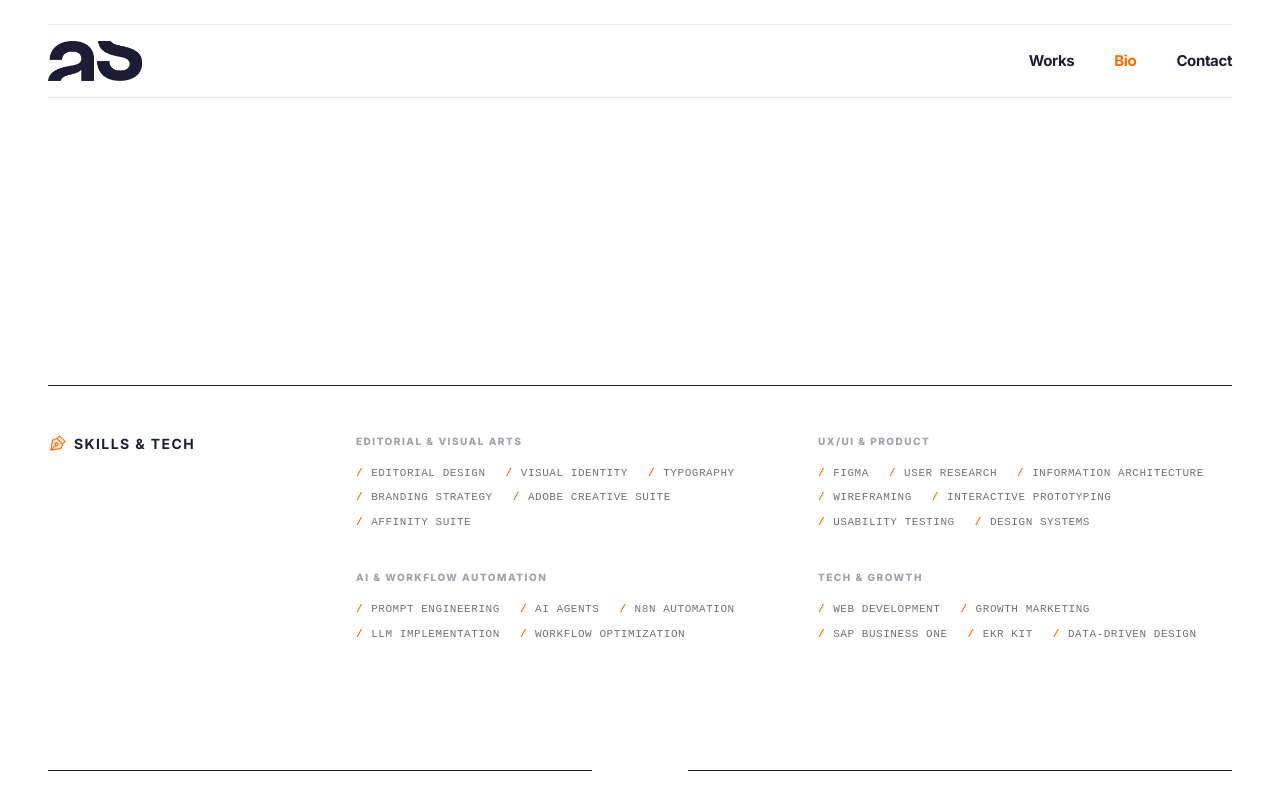
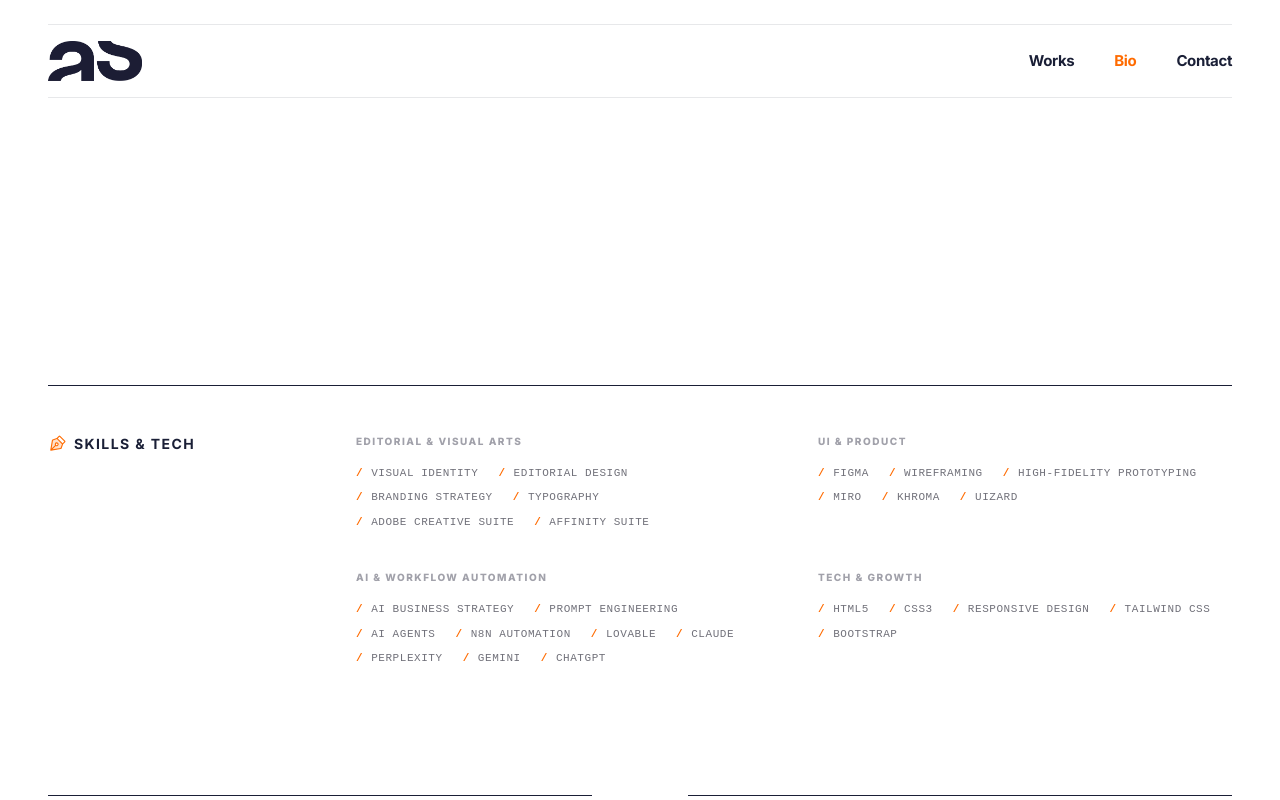
Before and after one commit to AlbertoScalia/portfolio, a React (Vite) app: page /#/bio in a window 1280 px wide. Shown: the top 800 px of the page. Built offline with nearby package versions, Linux system fonts and the light colour scheme.

Commit message:
Skills commit

```diff
--- a/src/pages/Bio.jsx
+++ b/src/pages/Bio.jsx
@@ -16,21 +16,21 @@ export default function Bio() {
     };
 
     const skillCategories = [
-        {
+{
             title: "Editorial & Visual Arts",
-            skills: ["Editorial Design", "Visual Identity", "Typography", "Branding Strategy", "Adobe Creative Suite", "Affinity Suite"]
+            skills: ["Visual Identity", "Editorial Design", "Branding Strategy", "Typography", "Adobe Creative Suite", "Affinity Suite"]
         },
         {
-            title: "UX/UI & Product",
-            skills: ["Figma", "User Research", "Information Architecture", "Wireframing", "Interactive Prototyping", "Usability Testing", "Design Systems"]
+            title: "UI & Product",
+            skills: ["Figma", "Wireframing", "High-Fidelity Prototyping", "Miro", "Khroma", "Uizard"]
         },
         {
             title: "AI & Workflow Automation",
-            skills: ["Prompt Engineering", "AI Agents", "n8n Automation", "LLM Implementation", "Workflow Optimization"]
+            skills: ["AI Business Strategy", "Prompt Engineering", "AI Agents", "n8n Automation", "Lovable", "Claude", "Perplexity", "Gemini", "ChatGPT"]
         },
         {
             title: "Tech & Growth",
-            skills: ["Web Development", "Growth Marketing", "SAP Business One", "EKR KIT", "Data-Driven Design"]
+            skills: ["HTML5", "CSS3", "Responsive Design", "Tailwind CSS", "Bootstrap"]
         }
     ];
 
```
Also changed, not shown: 2 other files (tests, documents, lock files or other folders).
